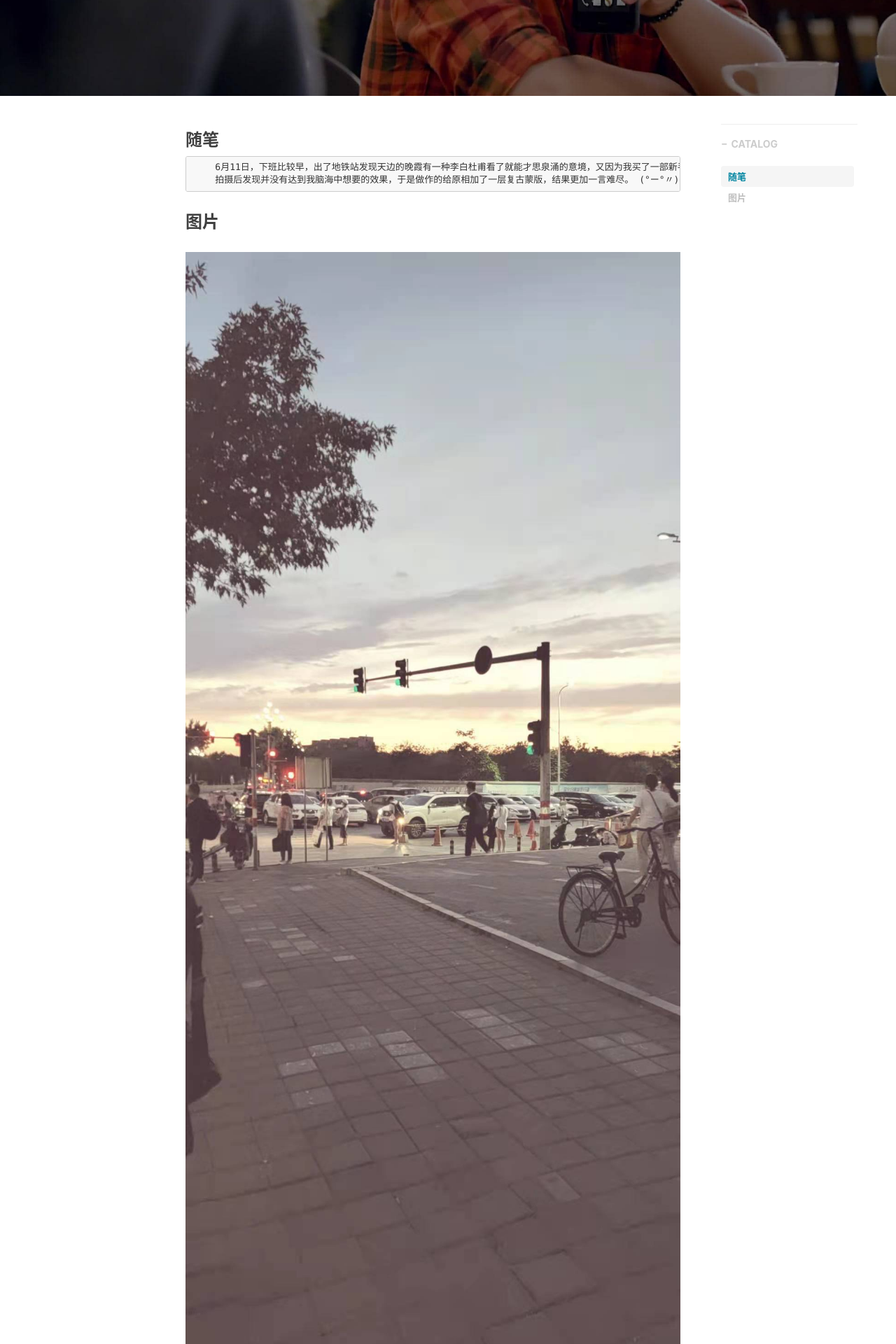
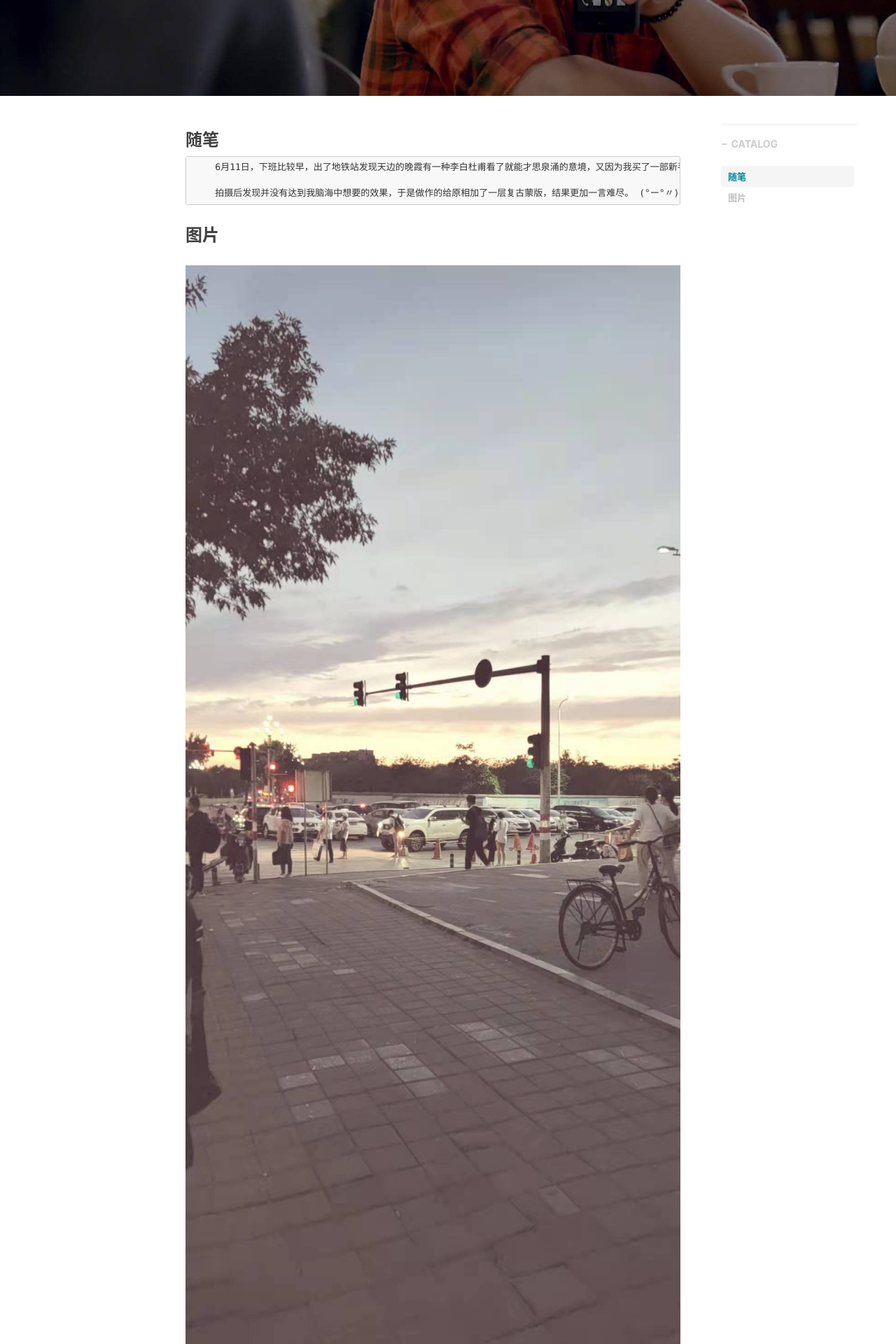
Before and after one commit to myoungiron/myoungiron.github.io, a Jekyll site: the page built from _posts/2021-06-11-photographs&memories.md, in a window 1280 px wide. Shown: the part 320-2240 px from the top of the page at 70% size. Built offline with Jekyll 4.4.1, drawn with Linux system fonts in a browser that asks for light colours; nearby versions of some CDN libraries; comment, search, counter and statistics services are not loaded.

Commit message:
更新blog

```diff
--- a/_posts/2021-06-11-photographs&memories.md
+++ b/_posts/2021-06-11-photographs&memories.md
@@ -8,9 +8,10 @@
 ---
 ### 随笔
         6月11日，下班比较早，出了地铁站发现天边的晚霞有一种李白杜甫看了就能才思泉涌的意境，又因为我买了一部新手机，所以特别想记录一下。
+
         拍摄后发现并没有达到我脑海中想要的效果，于是做作的给原相加了一层复古蒙版，结果更加一言难尽。 (°ー°〃)
 
 
 ### 图片
-![](/img/photo/做作的黄昏.jpg)
+![](/img/photo/one_phone_20210611.jpg)
 <center>6月11日晚，地铁十字路口拍摄</center>
```
Also changed, not shown: _posts/2021-03-15-photographs&memories.md (+2 -1 lines), img/photo/one_phone_20210315.jpg (renamed from img/photo/北京沙尘暴.jpg), img/photo/one_phone_20210611.jpg (renamed from img/photo/做作的黄昏.jpg).
